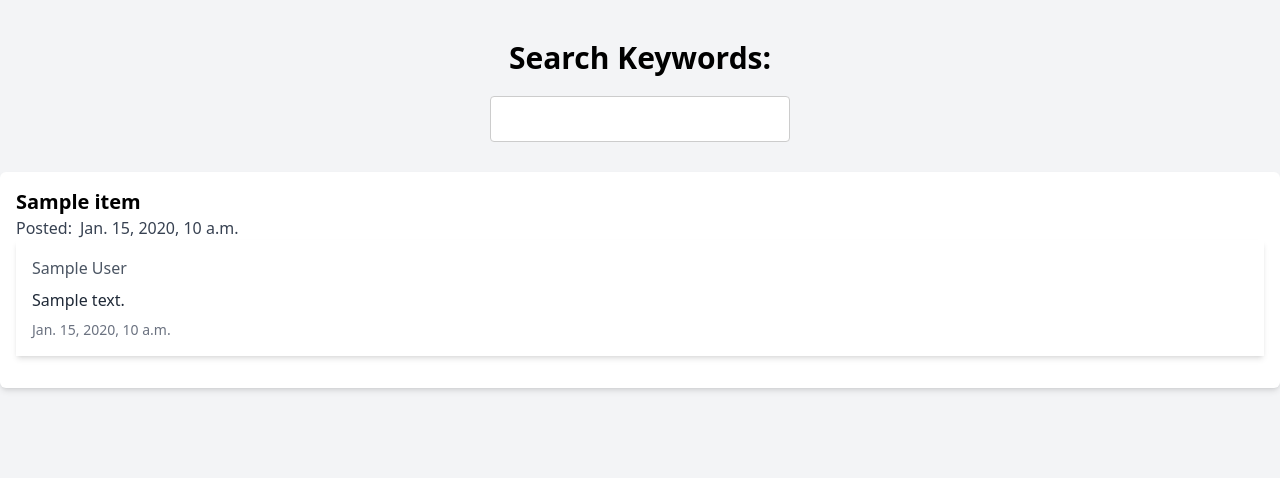
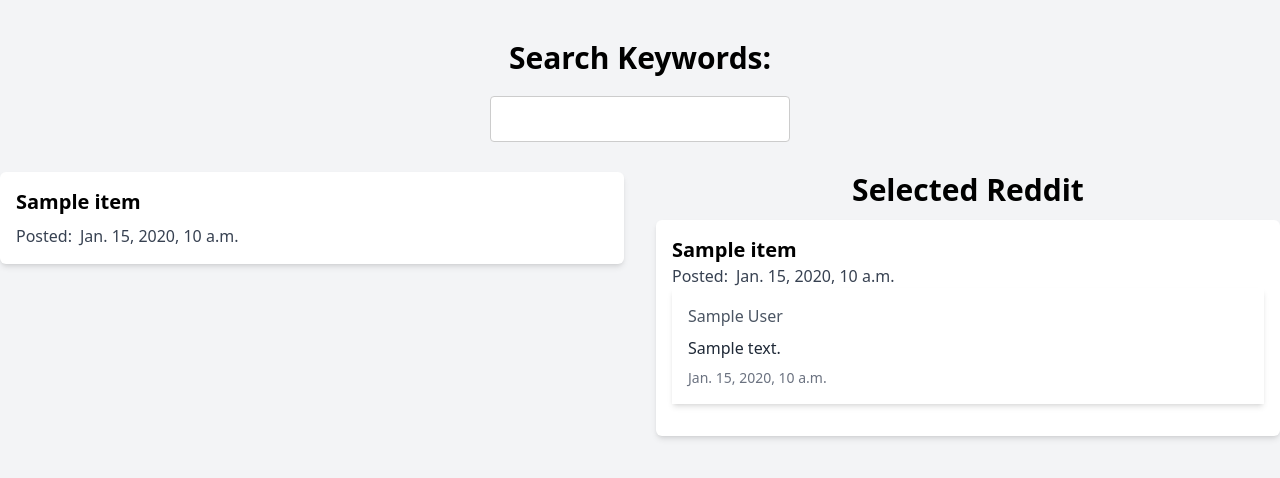
Before and after one commit to wanrimanullang/scrapper-app, a Django app: template scrapper_crypto/templates/reddit_results.html in a window 1280 px wide. Shown: the top 478 px of the page. Run offline with Django 4.2, Linux system fonts and the light colour scheme; the template is opened without the code that fills it: most values are stand-ins (such as "Sample title", 1, 10 or a date in 2020); some libraries are stand-ins or nearby versions.

Commit message:
Updated reddit

```diff
--- a/scrapper_crypto/templates/reddit_results.html
+++ b/scrapper_crypto/templates/reddit_results.html
@@ -57,6 +57,7 @@
         }
     </style>
     <script src="https://cdn.tailwindcss.com"></script>
+    <script src="https://code.jquery.com/jquery-3.7.1.min.js"></script>
 </head>
 <body class="bg-gray-100 font-sans">
     <div class="container mx-auto mt-10">
@@ -66,9 +67,25 @@
             <input type="text" id="search_keywords" name="search_keywords" required>
             <!-- <button type="submit">Search</button> -->
         </form>
-        <div class="">
+        <div>
+            <div class="mb-8">
+                <div class="grid grid-cols-8 mb-4 gap-8">
+                    <div class="md:col-span-4 lg:col-span-4 col-span-8">
                         {% for item in reddit_results %}
-                <div class="bg-white p-4 rounded-md shadow-md">
+                            <div class="bg-white p-4 rounded-md shadow-md w-full cursor-pointer reddit-topic mb-4" data-reddit-id="{{item.Id}}">
+                                <p class="text-xl font-bold mb-2" rel="noopener noreferrer">{{ item.Title }}</p>
+                                <div class="flex items-center">
+                                    <span class="text-gray-700">Posted:</span>
+                                    <p class="text-gray-700 ml-2">{{ item.Posted }}</p>
+                                </div>
+                            </div>
+                        {% endfor %}
+                    </div>
+                    <div class="md:col-span-4 lg:col-span-4 col-span-8">
+                        <div class="w-full sticky top-0 h-min">
+                            <p class="text-center text-3xl mb-3 font-semibold"> Selected Reddit </p>
+                            {% for item in reddit_results %}
+                                <div class="bg-white p-4 rounded-md shadow-md w-full reddit-topic-detail" data-reddit-id="{{item.Id}}">
                                     <a href="{{ item.URL }}" class="text-xl font-bold mb-2 hover:underline" target="_blank" rel="noopener noreferrer">{{ item.Title }}</a>
                                     <div class="flex items-center">
                                         <span class="text-gray-700">Posted:</span>
@@ -77,16 +94,34 @@
                                     {% for comment in reddit_comments %}
                                     <div class="bg-white shadow-md p-4 mb-4">
                                         <p class="text-gray-600 mb-2">{{ comment.author }}</p>
-                        <p class="text-gray-800 line-clamp-3">{{ comment.comment_text }}</p>
+                                        <p class="text-gray-800 line-clamp-3">{{ comment.comment_text|safe }}</p>
                                         <p class="text-gray-500 text-sm mt-2">{{ comment.posted }}</p>
                                     </div>
                                     {% endfor %}
                                     {% if reddit_comments|length == 0 %}
-                        <p class="text-gray-600">Tidak ada komentar ditemukan.</p>
+                                        <p class="text-gray-600">No comments found.</p>
                                     {% endif %}
                                 </div>
                             {% endfor %}
                         </div>
                     </div>
+                </div>
+            </div>
+        </div>
+    </div>
+    <script>
+        $(document).ready(function () {
+            $(".reddit-topic").click(function () {
+                var selectedTopic = $(this).data("reddit-id");
+
+                // Hide all comments
+                $(".reddit-topic-detail").hide();
+
+                // // Show only comments for the selected topic
+                $(".reddit-topic-detail[data-reddit-id='" + selectedTopic + "']").show();
+            });
+            $(".reddit-topic:first").click();
+        });
+    </script>
 </body>
 </html>
--- a/scrapper_crypto/templates/youtube_results.html
+++ b/scrapper_crypto/templates/youtube_results.html
@@ -130,7 +130,6 @@
 
                 // // Show only comments for the selected topic
                 $(".comment-container[data-video-id='" + selectedTopic + "']").show();
-                console.log(selectedTopic);
             });
             $(".youtube-topic:first").click();
         });
--- a/scrapper_crypto/views.py
+++ b/scrapper_crypto/views.py
@@ -40,7 +40,8 @@
                 reddit_results.append({
                     'Title': submission.title,
                     'URL': submission.url,
-                    'Posted': datetime.utcfromtimestamp(submission.created_utc).isoformat()
+                    'Posted': datetime.utcfromtimestamp(submission.created_utc).isoformat(),
+                    'Id': submission.id
                 })
 
                 submission.comments.replace_more(limit=None)
```
Lines whose indentation alone changed are shown as unchanged.
